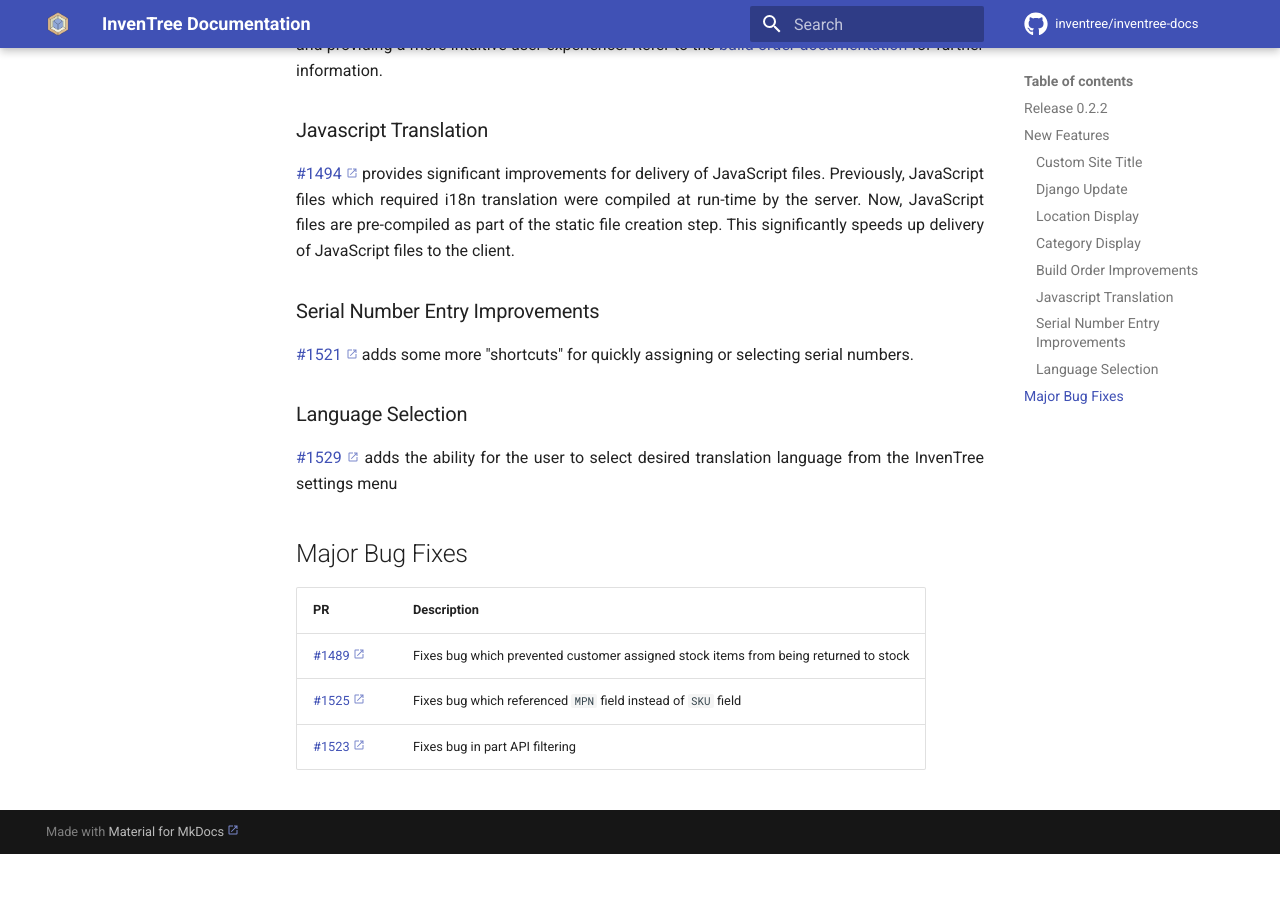
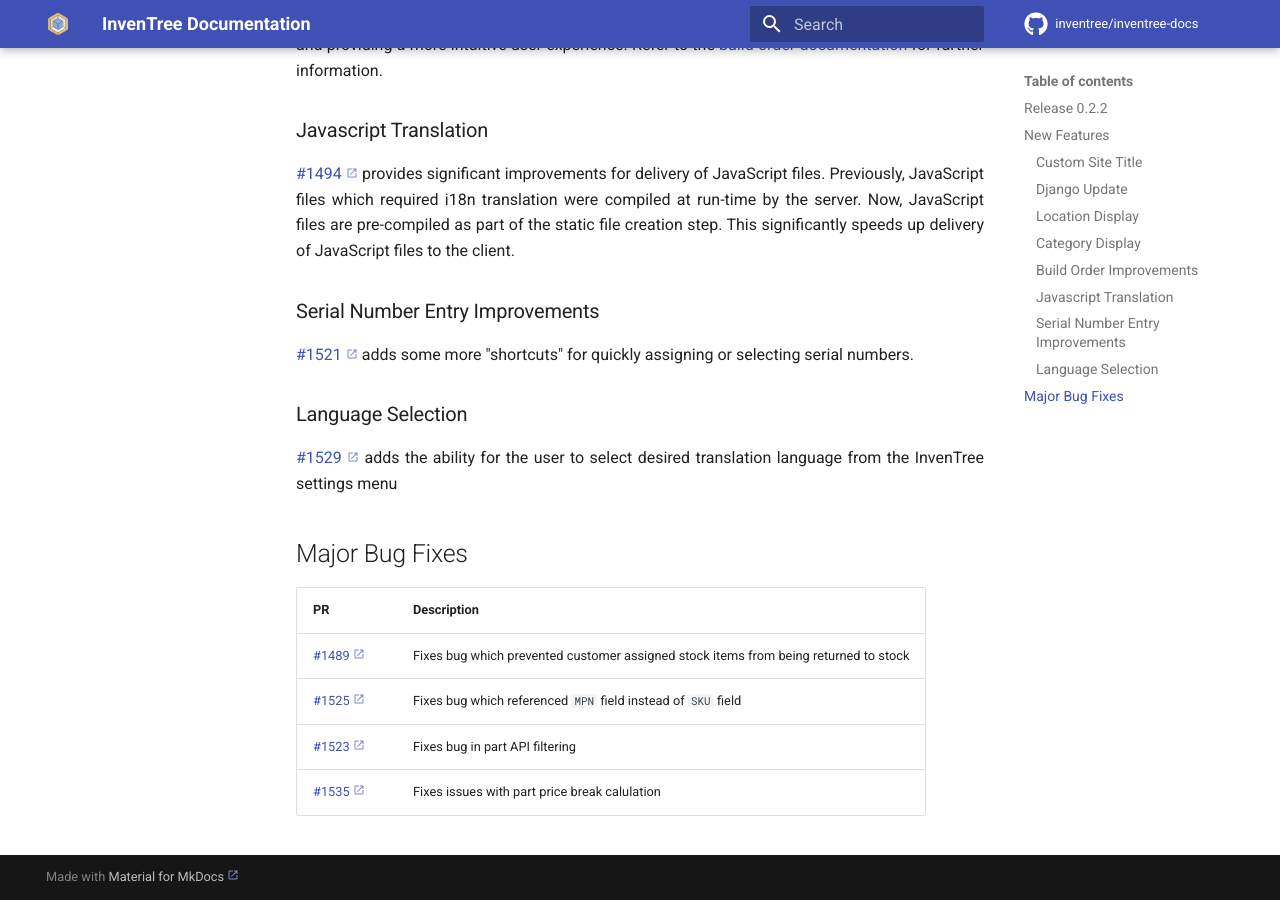
Before and after one commit to inventree/inventree-docs, an MkDocs documentation site: the page built from docs/releases/0.2.2.md, in a window 1280 px wide and 900 px high, scrolled down 870 px. Built offline with MkDocs 1.6.1 and Material for MkDocs 9.7.7, drawn with Linux system fonts in a browser that asks for light colours; a script that is not in the unit is left out; comment, search, counter and statistics services are not loaded; before the commit the page ends 1724 px from its top, so only the background shows below that.

Commit message:
Update 0.2.2.md

```diff
--- a/docs/releases/0.2.2.md
+++ b/docs/releases/0.2.2.md
@@ -47,3 +47,4 @@
 | [#1489](https://github.com/inventree/InvenTree/pull/1489) | Fixes bug which prevented customer assigned stock items from being returned to stock |
 | [#1525](https://github.com/inventree/InvenTree/pull/1525) | Fixes bug which referenced `MPN` field instead of `SKU` field
 | [#1523](https://github.com/inventree/InvenTree/pull/1523) | Fixes bug in part API filtering |
+| [#1535](https://github.com/inventree/InvenTree/pull/1535) | Fixes issues with part price break calulation |
```
